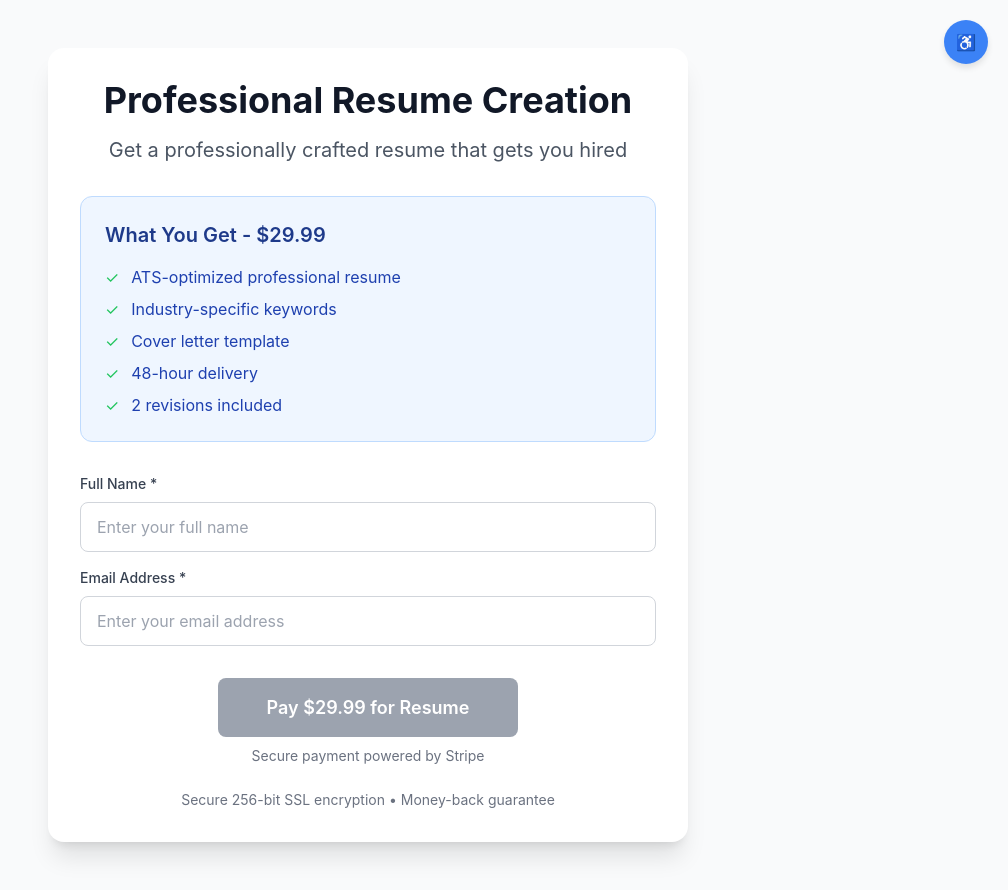
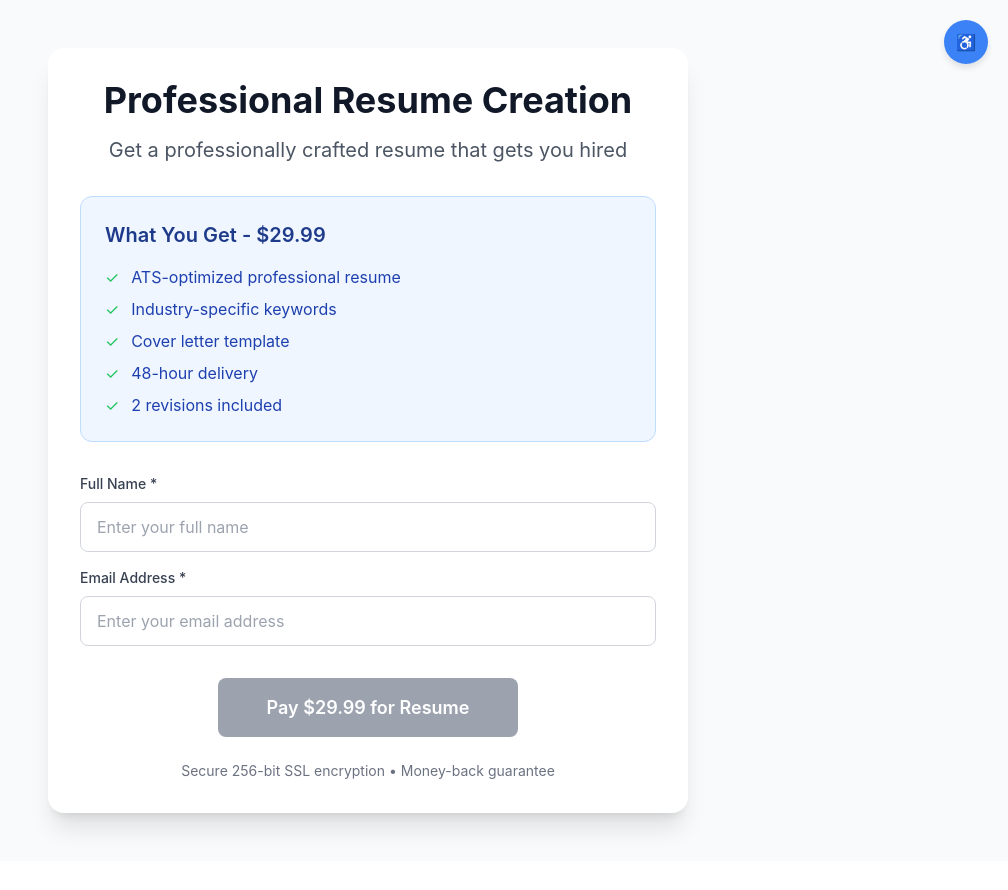
Before and after one commit to brehanderson-cloud/launchpadpoint-website, a React (Create React App) app: page /resume-payment in a window 1280 px wide. Shown: the whole page, without its empty margins (272-1280 px from the left). After the commit the page ends 861 px from the top, so only its background shows below. Built offline with nearby package versions, Linux system fonts and the light colour scheme.

Commit message:
Update PaymentButton.js

```diff
--- a/src/components/PaymentButton.js
+++ b/src/components/PaymentButton.js
@@ -10,9 +10,7 @@ export default function PaymentButton({
       return;
     }
 
-    // Your Stripe payment link
-    const stripePaymentLink = 'https://buy.stripe.com/test_fZu28t93caXj2TcejDe3e00';
-    window.location.href = stripePaymentLink;
+    window.location.href = 'https://buy.stripe.com/test_fZu28t93caXj2TcejDe3e00';
   };
 
   return (
@@ -35,14 +33,6 @@ export default function PaymentButton({
       >
         Pay $29.99 for Resume
       </button>
-
-      <p style={{
-        fontSize: '14px',
-        color: '#6b7280',
-        marginTop: '8px'
-      }}>
-        Secure payment powered by Stripe
-      </p>
     </div>
   );
 }
```
